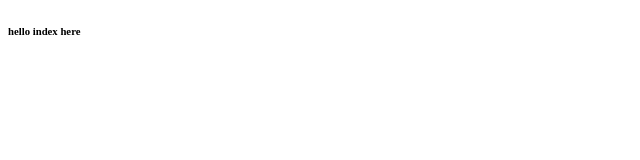
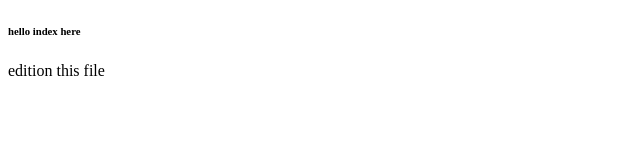
Before and after one commit to Elrobto/TechCampus-one, a plain HTML site: page index.html in a window 1280 px wide. Shown: the full height of the page, 0-640 px from the left. Drawn offline with Linux system fonts and the light colour scheme.

Commit message:
Updating

```diff
--- a/index.html
+++ b/index.html
@@ -8,5 +8,6 @@
 </head>
 <body>
 <h6>hello index here</h6>
+<p>edition this file</p>
 </body>
 </html>
```
